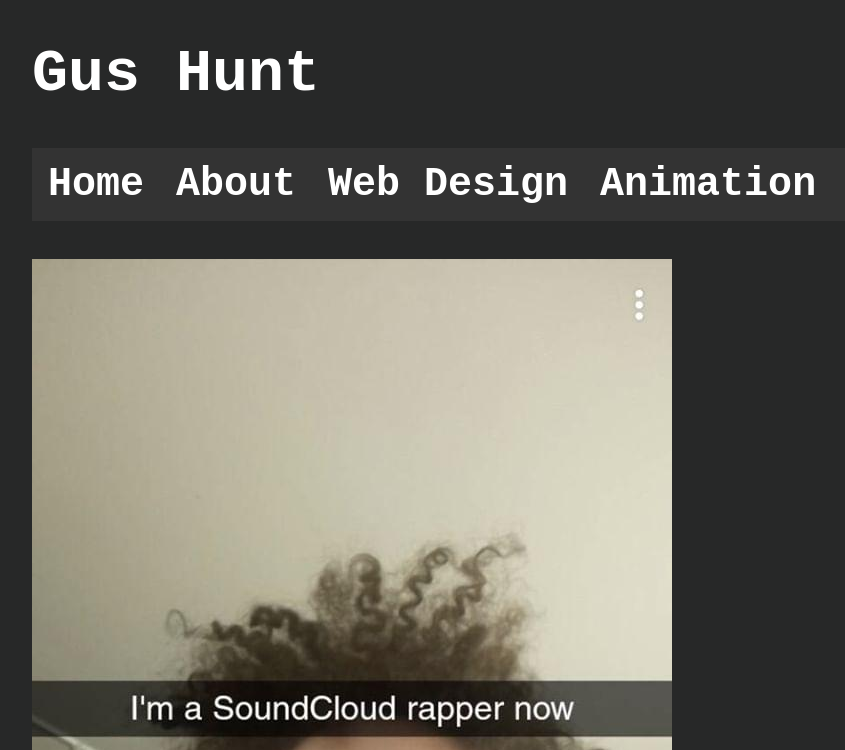
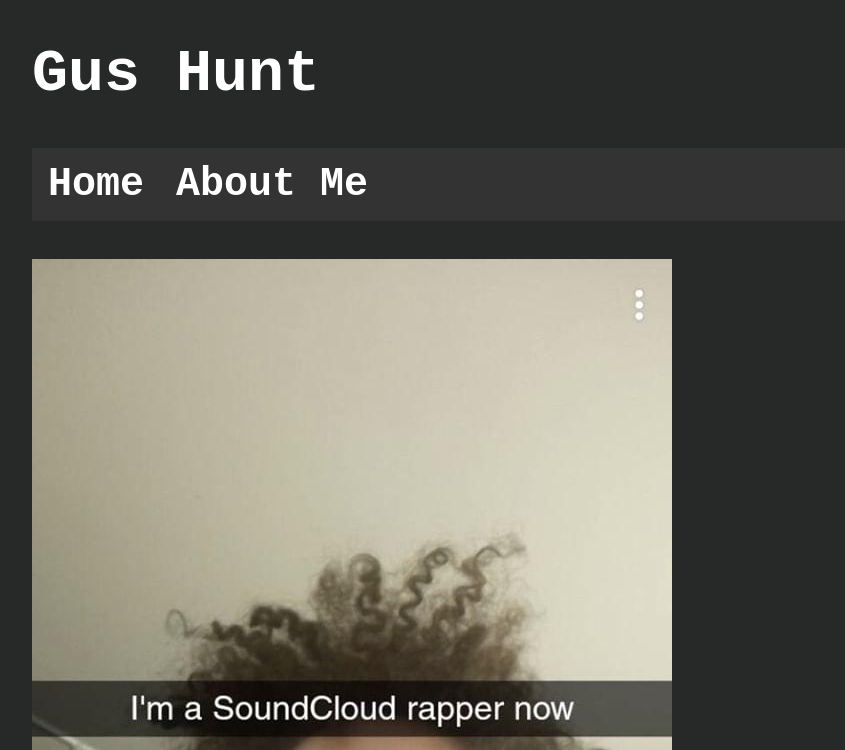
Before and after one commit to gusicebreaker/gusicebreaker.github.io, a plain HTML site: page index.html in a window 1280 px wide. Shown: the top 750 px of the page, without its empty margins (18-863 px from the left). Drawn offline with Linux system fonts and the light colour scheme.

Commit message:
Update index.html

```diff
--- a/index.html
+++ b/index.html
@@ -11,10 +11,8 @@
 			</h1>
 			<h2>
 				<ul>
-					<li><a href="https://gushunt.github.io/">Home</a></li>
-					<li><a href="https://gushunt.github.io/about">About</a></li>
-					<li><a href="https://gushunt.github.io/webdesign">Web Design</a></li>
-					<li><a href="https://gushunt.github.io/animation">Animation</a></li>
+					<li><a href="https://gusicebreaker.github.io/">Home</a></li>
+					<li><a href="https://gusicebreaker.github.io/about">About Me</a></li>
 				</ul>
 			</h2>
 			<h3>
```
